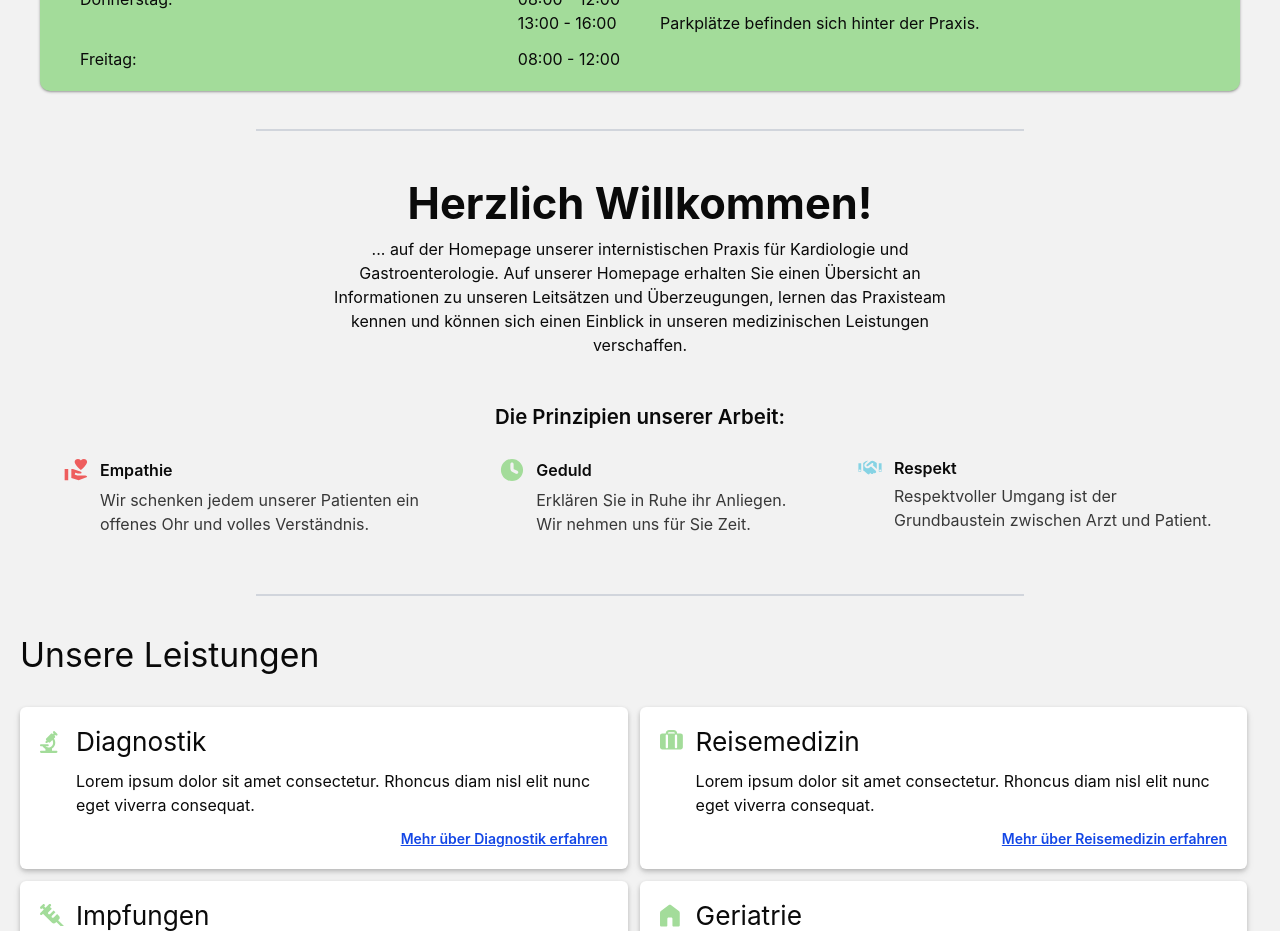
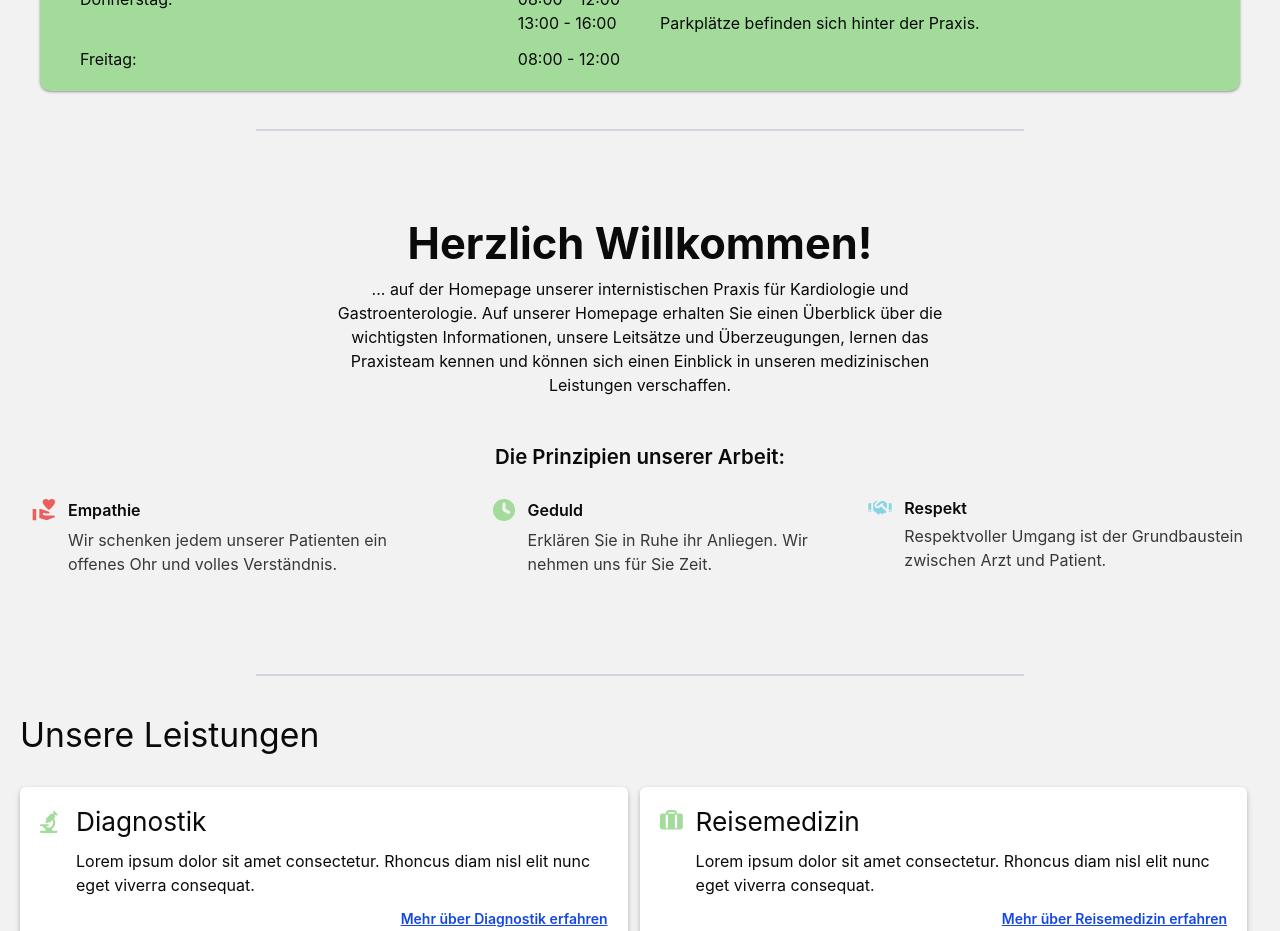
Before and after one commit to ben-me/demo_doctor, a SvelteKit app: page / in a window 1280 px wide. Shown: the part 1220-2151 px from the top of the page. Built offline with nearby package versions, Linux system fonts and the light colour scheme.

Commit message:
fix: Spelling fix and alignment

```diff
--- a/src/routes/(home)/Welcome.svelte
+++ b/src/routes/(home)/Welcome.svelte
@@ -22,11 +22,11 @@
   ]
 </script>
 
-<Section class='gap-2 p-4 md:p-12 rounded-sm after:bg-gray-300 after:w-6/10 after:h-0.5 relative after:absolute after:bottom-0 after:left-1/2 after:-translate-x-1/2'>
-  <h2 class='text-center font-bold'>Herzlich Willkommen!</h2>
+<Section class='gap-2 p-4 md:py-22 rounded-sm after:bg-gray-300 after:w-6/10 after:h-0.5 relative after:absolute after:bottom-0 after:left-1/2 after:-translate-x-1/2'>
+  <h2 class='text-center mx-auto font-bold'>Herzlich Willkommen!</h2>
   <p class='text-center mx-auto my-[0_2.5rem]'>
     ... auf der Homepage unserer internistischen Praxis für Kardiologie und Gastroenterologie. Auf
-    unserer Homepage erhalten Sie einen Übersicht an Informationen zu unseren Leitsätzen und
+    unserer Homepage erhalten Sie einen Überblick über die wichtigsten Informationen, unsere Leitsätze und
     Überzeugungen, lernen das Praxisteam kennen und können sich einen Einblick in unseren
     medizinischen Leistungen verschaffen.
   </p>
```
